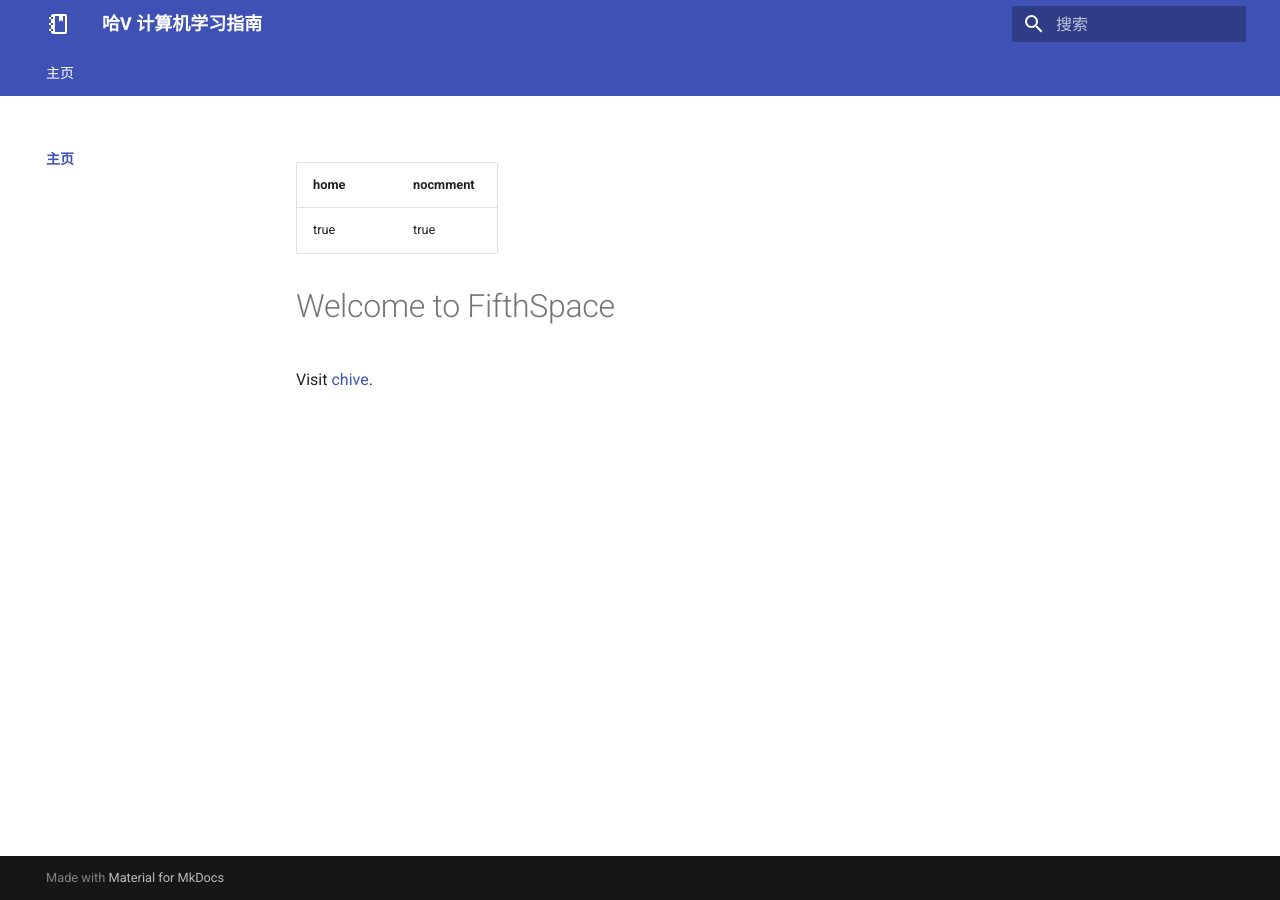
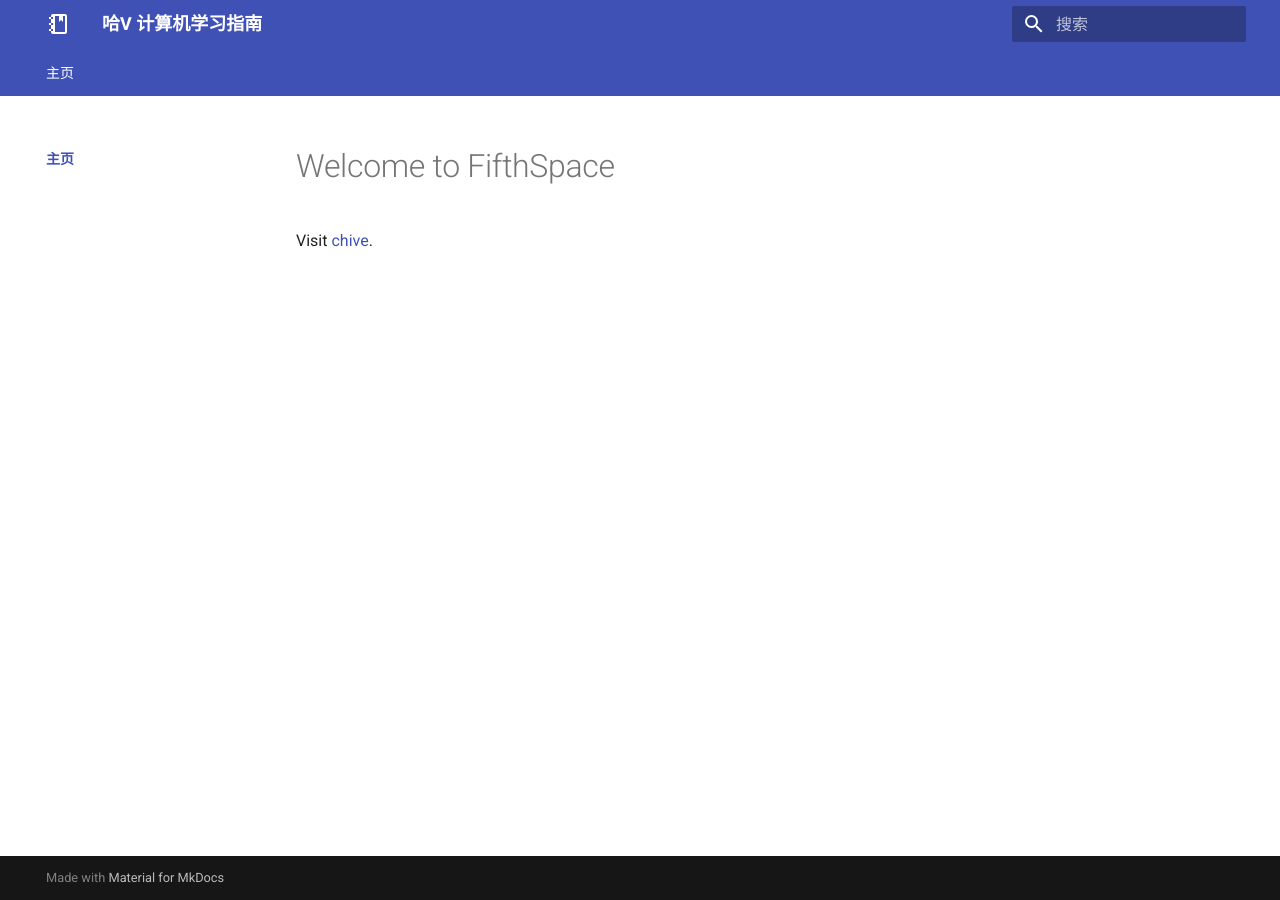
Before and after one commit to Fifth-Space/CyberSecurityManual, an MkDocs documentation site: the page built from docs/index.md, in a window 1280 px wide. Built offline with MkDocs 1.6.1 and Material for MkDocs 9.7.7, drawn with Linux system fonts in a browser that asks for light colours.

Commit message:
Update index.md

```diff
--- a/docs/index.md
+++ b/docs/index.md
@@ -1,6 +1,2 @@
-| home | nocmment |
-| ---- | -------- |
-| true | true     |
-
 # Welcome to FifthSpace
 Visit [chive](https://chive.vaa.la).
```
